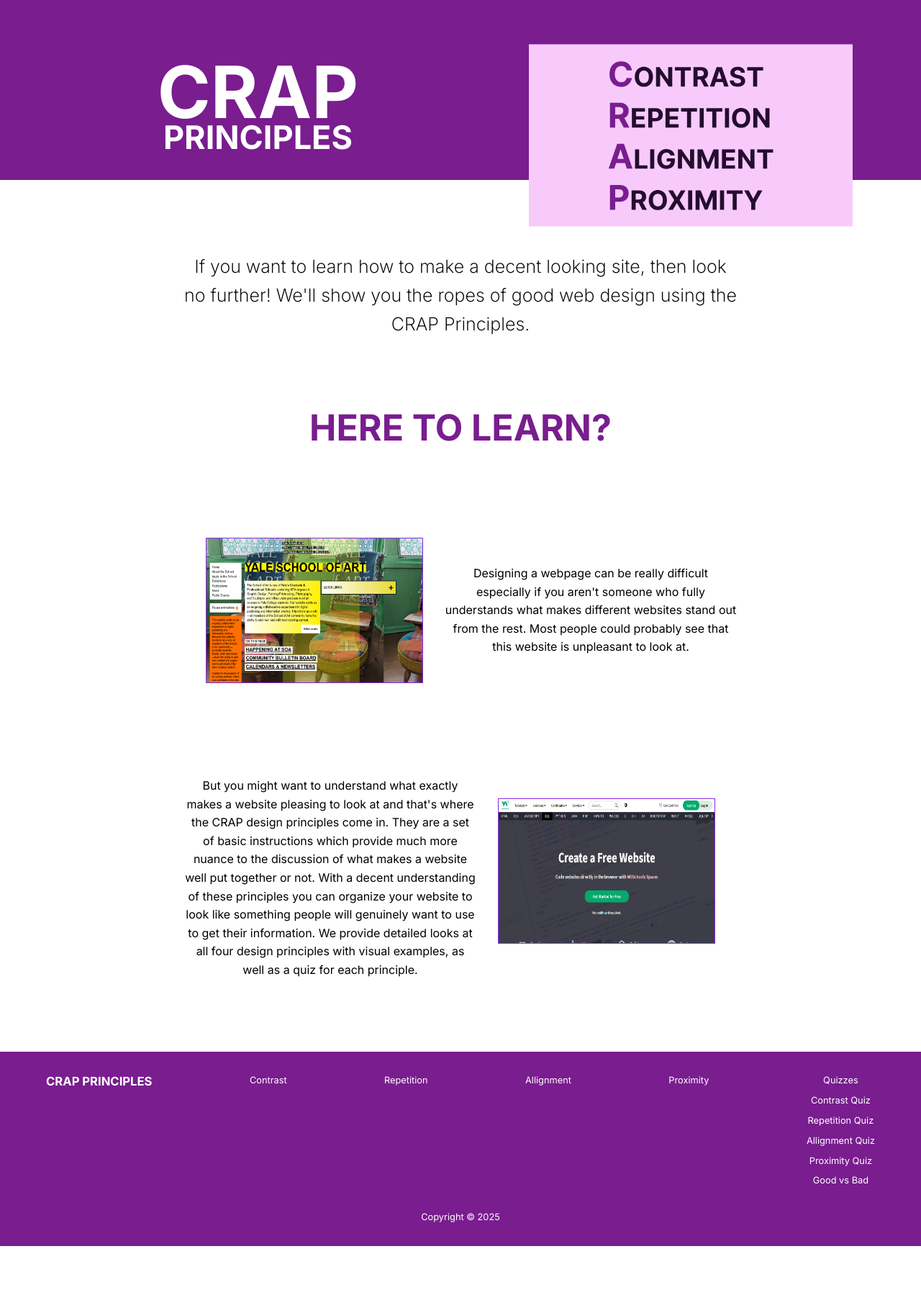
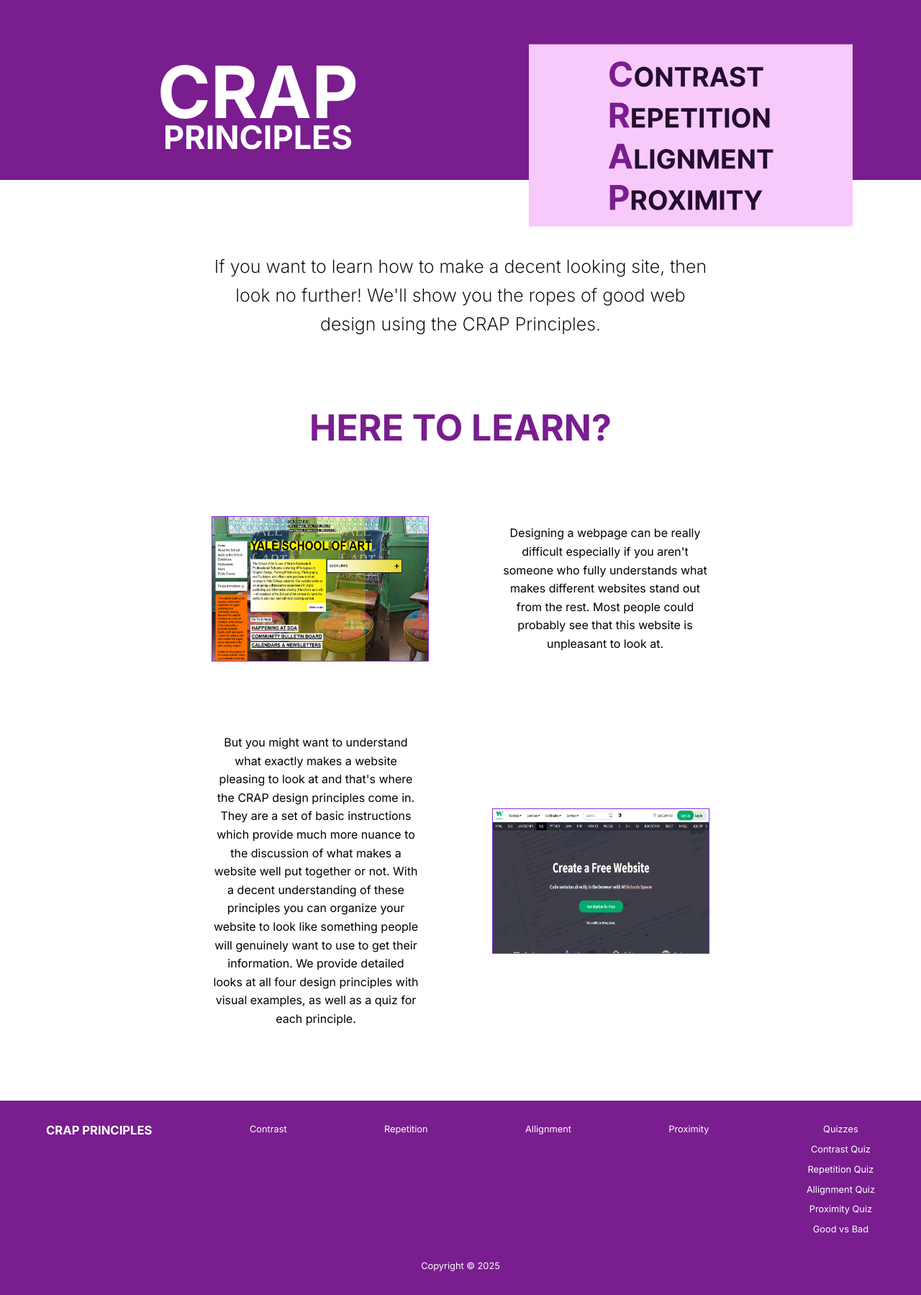
Before and after one commit to Bondulance/CRAP_Final, a PHP site: page / in a window 1280 px wide. Shown: the whole page at 72% size. Before the commit the page ends 1731 px from the top, so only its background shows below. Run offline with PHP 8.4, Linux system fonts and the light colour scheme.

Commit message:
last one i think

```diff
--- a/assets/css/style.css
+++ b/assets/css/style.css
@@ -180,7 +180,7 @@ footer a:hover {
 /*tablet screens*/
 @media screen and (min-width: 900px) and (max-width: 1500px){
     main{
-        margin: auto 20vw;
+        margin: auto 23vw;
     }
 
     .CRAP, .CRAP2{
@@ -193,9 +193,10 @@ footer a:hover {
 
     .Lfloat, .Rfloat{
         float: none;
-        margin: 30px;
         width: 300px;
         height: 200px;
+        margin-top: auto;
+        margin-bottom: auto;
     }
 
 }
```
